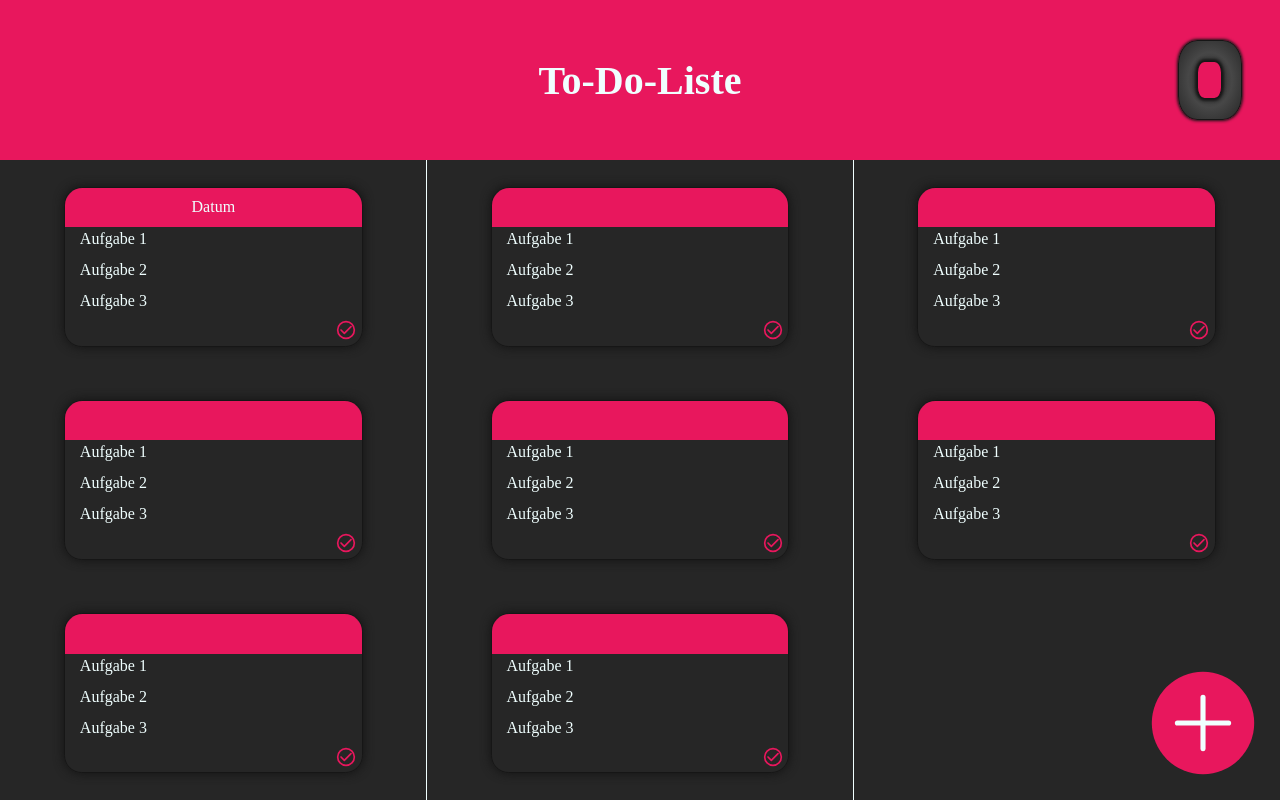
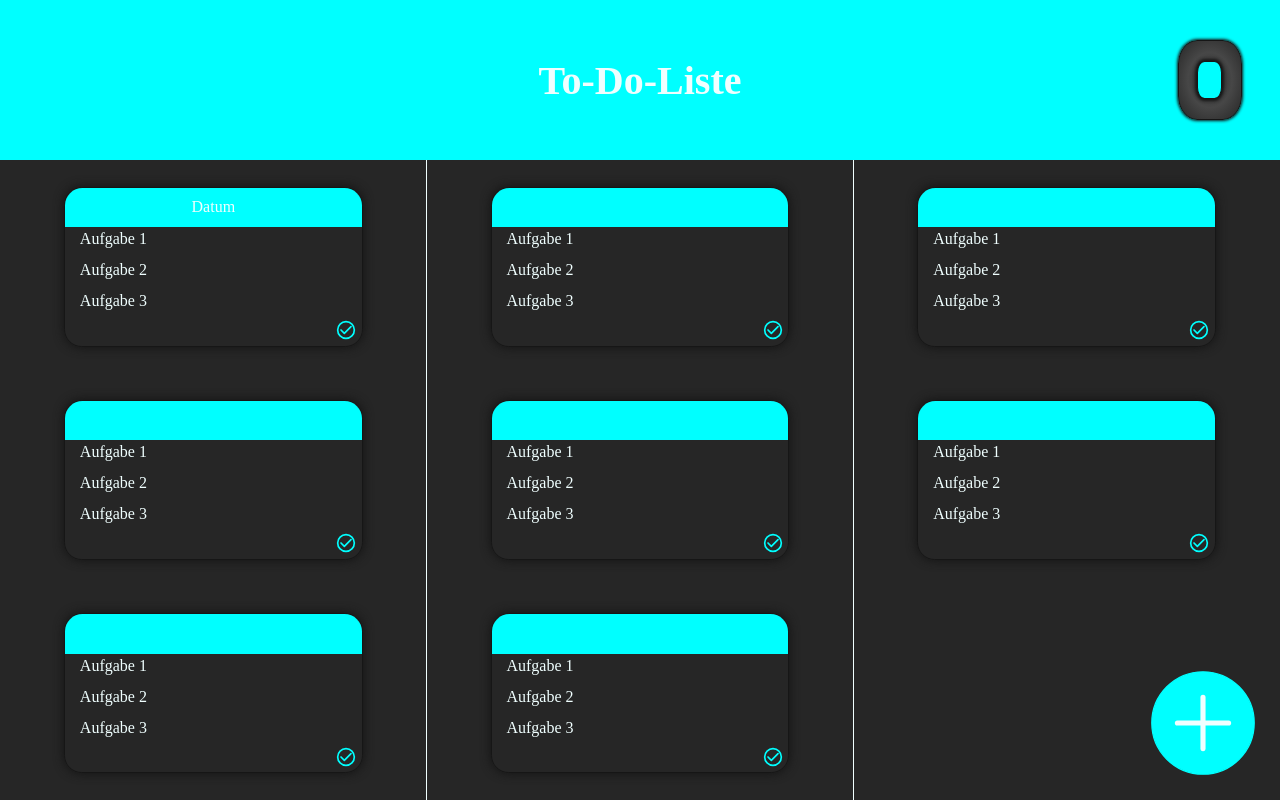
Before and after one commit to FaridMo99/to-do-list, a plain HTML site: page index.html in a window 1280 px wide. Both pictures are taken after a click on the button 1209 px from the left and 80 px from the top of the page. Drawn offline with Linux system fonts and the light colour scheme; a web font is replaced by a local one.

Commit message:
added functionality to theme change button

```diff
--- a/index.html
+++ b/index.html
@@ -12,7 +12,7 @@
 
     <nav>
         <h1>To-Do-Liste</h1>
-        <button class="themeChange"><span></span></button>
+        <button class="themeChange"><span class="innerButtonThemeChange"></span></button>
     </nav>
 
     <header></header>
@@ -26,8 +26,8 @@
                     <span class="tasks">Aufgabe 2</span>
                     <span class="tasks">Aufgabe 3</span>
                     <svg class="clear" xmlns="http://www.w3.org/2000/svg" width="20" height="20" viewBox="0 0 24 24">
-                        <circle cx="12" cy="12" r="10" fill="none" stroke="green" stroke-width="2" />
-                        <path d="M6 12l4 4L18 8" fill="none" stroke="green" stroke-width="2" stroke-linecap="round" stroke-linejoin="round" />
+                        <circle cx="12" cy="12" r="10" fill="none" stroke-width="2" />
+                        <path d="M6 12l4 4L18 8" fill="none" stroke-width="2" stroke-linecap="round" stroke-linejoin="round" />
                     </svg>
                 </div>
             </div>
@@ -38,8 +38,8 @@
                     <span class="tasks">Aufgabe 2</span>
                     <span class="tasks">Aufgabe 3</span>
                     <svg class="clear" xmlns="http://www.w3.org/2000/svg" width="20" height="20" viewBox="0 0 24 24">
-                        <circle cx="12" cy="12" r="10" fill="none" stroke="green" stroke-width="2" />
-                        <path d="M6 12l4 4L18 8" fill="none" stroke="green" stroke-width="2" stroke-linecap="round" stroke-linejoin="round" />
+                        <circle cx="12" cy="12" r="10" fill="none" stroke-width="2" />
+                        <path d="M6 12l4 4L18 8" fill="none" stroke-width="2" stroke-linecap="round" stroke-linejoin="round" />
                       </svg>
                 </div>
             </div>
@@ -50,8 +50,8 @@
                     <span class="tasks">Aufgabe 2</span>
                     <span class="tasks">Aufgabe 3</span>
                     <svg class="clear" xmlns="http://www.w3.org/2000/svg" width="20" height="20" viewBox="0 0 24 24">
-                        <circle cx="12" cy="12" r="10" fill="none" stroke="green" stroke-width="2" />
-                        <path d="M6 12l4 4L18 8" fill="none" stroke="green" stroke-width="2" stroke-linecap="round" stroke-linejoin="round" />
+                        <circle cx="12" cy="12" r="10" fill="none" stroke-width="2" />
+                        <path d="M6 12l4 4L18 8" fill="none" stroke-width="2" stroke-linecap="round" stroke-linejoin="round" />
                       </svg>
                 </div>
             </div>
@@ -64,8 +64,8 @@
                     <span class="tasks">Aufgabe 2</span>
                     <span class="tasks">Aufgabe 3</span>
                     <svg class="clear" xmlns="http://www.w3.org/2000/svg" width="20" height="20" viewBox="0 0 24 24">
-                        <circle cx="12" cy="12" r="10" fill="none" stroke="green" stroke-width="2" />
-                        <path d="M6 12l4 4L18 8" fill="none" stroke="green" stroke-width="2" stroke-linecap="round" stroke-linejoin="round" />
+                        <circle cx="12" cy="12" r="10" fill="none" stroke-width="2" />
+                        <path d="M6 12l4 4L18 8" fill="none" stroke-width="2" stroke-linecap="round" stroke-linejoin="round" />
                       </svg>
                 </div>
             </div>
@@ -76,8 +76,8 @@
                     <span class="tasks">Aufgabe 2</span>
                     <span class="tasks">Aufgabe 3</span>
                     <svg class="clear" xmlns="http://www.w3.org/2000/svg" width="20" height="20" viewBox="0 0 24 24">
-                        <circle cx="12" cy="12" r="10" fill="none" stroke="green" stroke-width="2" />
-                        <path d="M6 12l4 4L18 8" fill="none" stroke="green" stroke-width="2" stroke-linecap="round" stroke-linejoin="round" />
+                        <circle cx="12" cy="12" r="10" fill="none" stroke-width="2" />
+                        <path d="M6 12l4 4L18 8" fill="none" stroke-width="2" stroke-linecap="round" stroke-linejoin="round" />
                       </svg>
                 </div>
             </div>
@@ -88,8 +88,8 @@
                     <span class="tasks">Aufgabe 2</span>
                     <span class="tasks">Aufgabe 3</span>
                     <svg class="clear" xmlns="http://www.w3.org/2000/svg" width="20" height="20" viewBox="0 0 24 24">
-                        <circle cx="12" cy="12" r="10" fill="none" stroke="green" stroke-width="2" />
-                        <path d="M6 12l4 4L18 8" fill="none" stroke="green" stroke-width="2" stroke-linecap="round" stroke-linejoin="round" />
+                        <circle cx="12" cy="12" r="10" fill="none" stroke-width="2" />
+                        <path d="M6 12l4 4L18 8" fill="none" stroke-width="2" stroke-linecap="round" stroke-linejoin="round" />
                     </svg>
                 </div>
             </div>
@@ -102,8 +102,8 @@
                     <span class="tasks">Aufgabe 2</span>
                     <span class="tasks">Aufgabe 3</span>
                     <svg class="clear" xmlns="http://www.w3.org/2000/svg" width="20" height="20" viewBox="0 0 24 24">
-                        <circle cx="12" cy="12" r="10" fill="none" stroke="green" stroke-width="2" />
-                        <path d="M6 12l4 4L18 8" fill="none" stroke="green" stroke-width="2" stroke-linecap="round" stroke-linejoin="round" />
+                        <circle cx="12" cy="12" r="10" fill="none" stroke-width="2" />
+                        <path d="M6 12l4 4L18 8" fill="none" stroke-width="2" stroke-linecap="round" stroke-linejoin="round" />
                     </svg>
                 </div>
             </div>
@@ -114,8 +114,8 @@
                     <span class="tasks">Aufgabe 2</span>
                     <span class="tasks">Aufgabe 3</span>
                     <svg class="clear" xmlns="http://www.w3.org/2000/svg" width="20" height="20" viewBox="0 0 24 24">
-                        <circle cx="12" cy="12" r="10" fill="none" stroke="green" stroke-width="2" />
-                        <path d="M6 12l4 4L18 8" fill="none" stroke="green" stroke-width="2" stroke-linecap="round" stroke-linejoin="round" />
+                        <circle cx="12" cy="12" r="10" fill="none" stroke-width="2" />
+                        <path d="M6 12l4 4L18 8" fill="none" stroke-width="2" stroke-linecap="round" stroke-linejoin="round" />
                     </svg>
                 </div>
             </div>
@@ -126,7 +126,7 @@
 
     <footer>
         <svg class="add" width="10vw" height="10vw" viewBox="0 0 100 100" xmlns="http://www.w3.org/2000/svg">
-            <circle cx="50%" cy="50%" r="40"/>
+            <circle class="addCircle" cx="50%" cy="50%" r="40"/>
             <line x1="50" y1="30" x2="50" y2="70" stroke-width="4" stroke-linecap="round"/>
             <line x1="30" y1="50" x2="70" y2="50" stroke-width="4" stroke-linecap="round"/>
         </svg>
--- a/javascript.js
+++ b/javascript.js
@@ -12,6 +12,25 @@ if (!task || !date || !time)
 }
 
 addTasks.addEventListener("click", () => addingTasks())
+
+//function for theme change
+let bgColor = document.querySelectorAll(".top, nav, .innerButtonThemeChange, circle, path")
+let addColor = document.querySelector(".addCircle")
+const themeChangeButton = document.querySelector(".themeChange")
+
+function themeChange(element) {
+    element.style.backgroundColor ="cyan"
+    element.style.stroke ="cyan"
+
+}
+
+themeChangeButton.addEventListener("click", () => {
+    addColor.style.fill = "cyan"
+    bgColor.forEach(element => {
+        themeChange(element);
+    })
+})
+
 
 //function task cleared
 let clear = document.querySelectorAll(".clear")
--- a/styles.css
+++ b/styles.css
@@ -70,7 +70,7 @@ h1 {
     cursor: pointer;
 }
 
-.themeChange>span {
+.innerButtonThemeChange {
     width: 50%;
     height:50%;
     background-color: var(--third-color);
```
